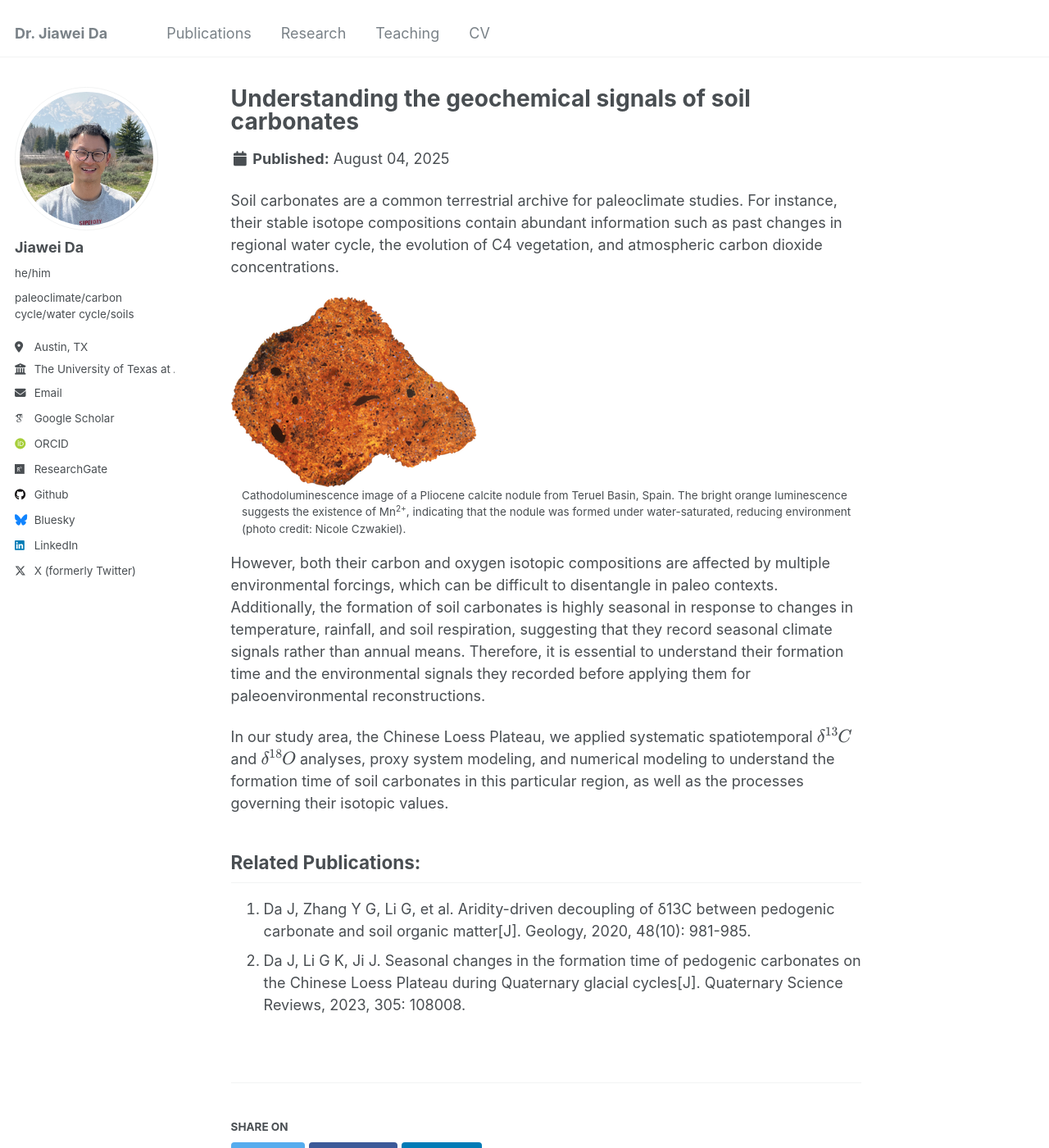
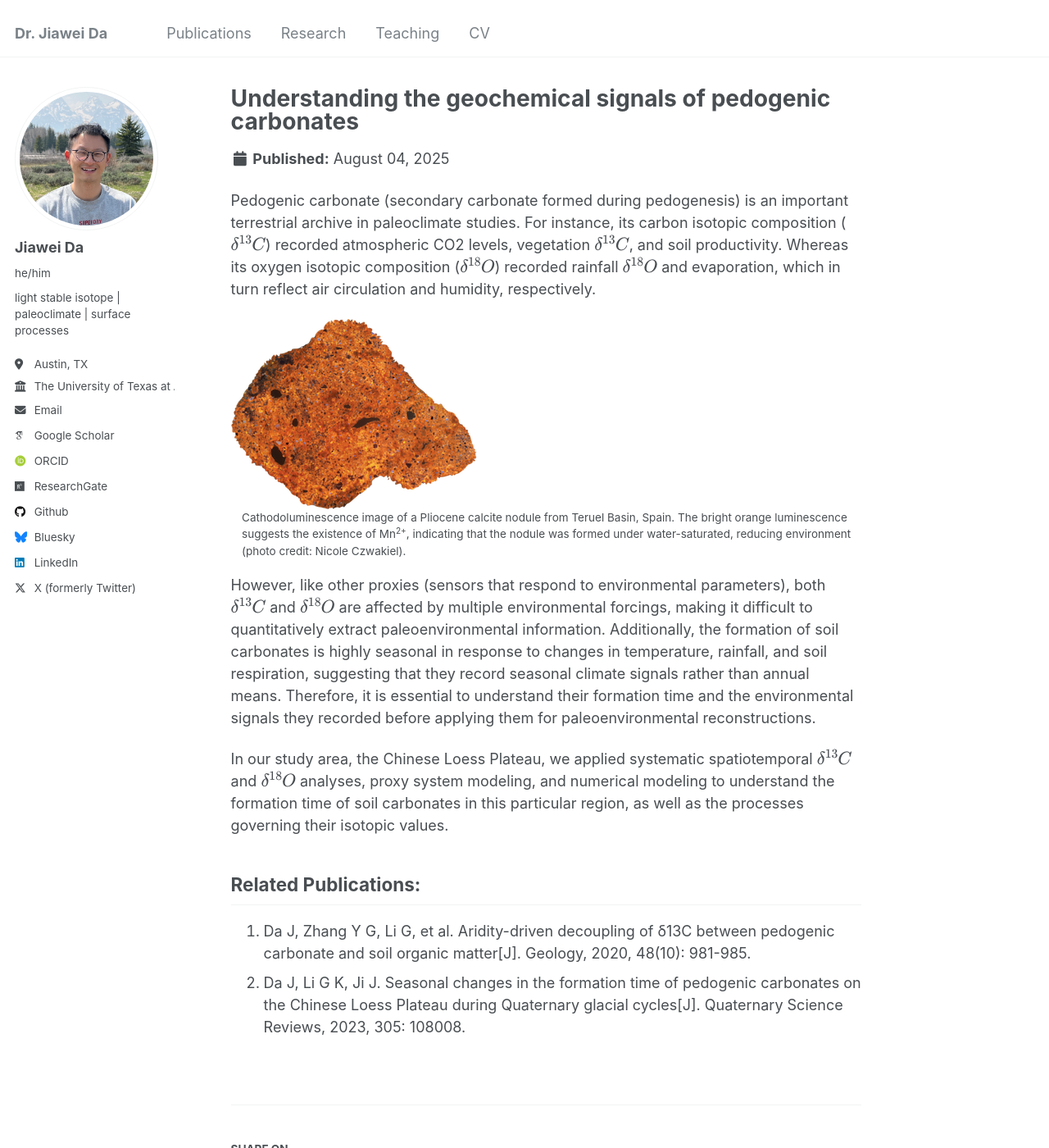
Before and after one commit to da-jiawei/da-jiawei.github.io, a Jekyll site: the page built from _research/research-2.md, in a window 1280 px wide and 1400 px high. Shown: the whole window at 82% size. Built offline with Jekyll 4.4.1, drawn with Linux system fonts in a browser that asks for light colours; some web fonts are replaced.

Commit message:
update research

```diff
--- a/_config.yml
+++ b/_config.yml
@@ -24,7 +24,7 @@ author:
   avatar           : "avatar.jpeg"
   name             : "Jiawei Da"
   pronouns         : "he/him"
-  bio              : "paleoclimate/carbon cycle/water cycle/soils"
+  bio              : "light stable isotope | paleoclimate | surface processes"
   location         : "Austin, TX"
   employer         : "The University of Texas at Austin"
   uri              : # URL
--- a/_research/research-2.md
+++ b/_research/research-2.md
@@ -1,18 +1,21 @@
 ---
-title: "Understanding the geochemical signals of soil carbonates"
+title: "Understanding the geochemical signals of pedogenic carbonates"
 excerpt: It is imperative to understand what is recorded by those geochemical signals
   before applying them for paleoenvironmental reconstructions. <br/><br/><img src='/images/CL_image.png'>
 collection: research
 output: pdf_document
 ---
 
-
-Soil carbonates are a common terrestrial archive for paleoclimate studies. For instance, their stable isotope compositions contain abundant information such as past changes in regional water cycle, the evolution of C4 vegetation, and atmospheric carbon dioxide concentrations.
+Pedogenic carbonate (secondary carbonate formed during pedogenesis) is an important terrestrial archive in paleoclimate studies.
+For instance, its carbon isotopic composition (\\(\delta^{13}C\\)) recorded atmospheric CO2 levels, vegetation \\(\delta^{13}C\\), and soil productivity.
+Whereas its oxygen isotopic composition (\\(\delta^{18}O\\)) recorded rainfall \\(\delta^{18}O\\) and evaporation, which in turn reflect air circulation and humidity, respectively.
 
 ![CL image of a calcite nodule from Teruel Basin, Spain](/images/CL_image.png)
 : Cathodoluminescence image of a Pliocene calcite nodule from Teruel Basin, Spain. The bright orange luminescence suggests the existence of Mn<sup>2+</sup>, indicating that the nodule was formed under water-saturated, reducing environment (photo credit: Nicole Czwakiel).
 
-However, both their carbon and oxygen isotopic compositions are affected by multiple environmental forcings, which can be difficult to disentangle in paleo contexts. Additionally, the formation of soil carbonates is highly seasonal in response to changes in temperature, rainfall, and soil respiration, suggesting that they record seasonal climate signals rather than annual means. Therefore, it is essential to understand their formation time and the environmental signals they recorded before applying them for paleoenvironmental reconstructions.
+However, like other proxies (sensors that respond to environmental parameters), both \\(\delta^{13}C\\) and \\(\delta^{18}O\\) are affected by multiple environmental forcings, making it difficult to quantitatively extract paleoenvironmental information.
+Additionally, the formation of soil carbonates is highly seasonal in response to changes in temperature, rainfall, and soil respiration, suggesting that they record seasonal climate signals rather than annual means.
+Therefore, it is essential to understand their formation time and the environmental signals they recorded before applying them for paleoenvironmental reconstructions.
 
 In our study area, the Chinese Loess Plateau, we applied systematic spatiotemporal \\(\delta^{13}C\\) and \\(\delta^{18}O\\) analyses, proxy system modeling, and numerical modeling to understand the formation time of soil carbonates in this particular region, as well as the processes governing their isotopic values.
 
```
Also changed, not shown: _pages/about.md (+4 -4 lines), _research/research-1.md (+5 -10 lines), 1 other file.
